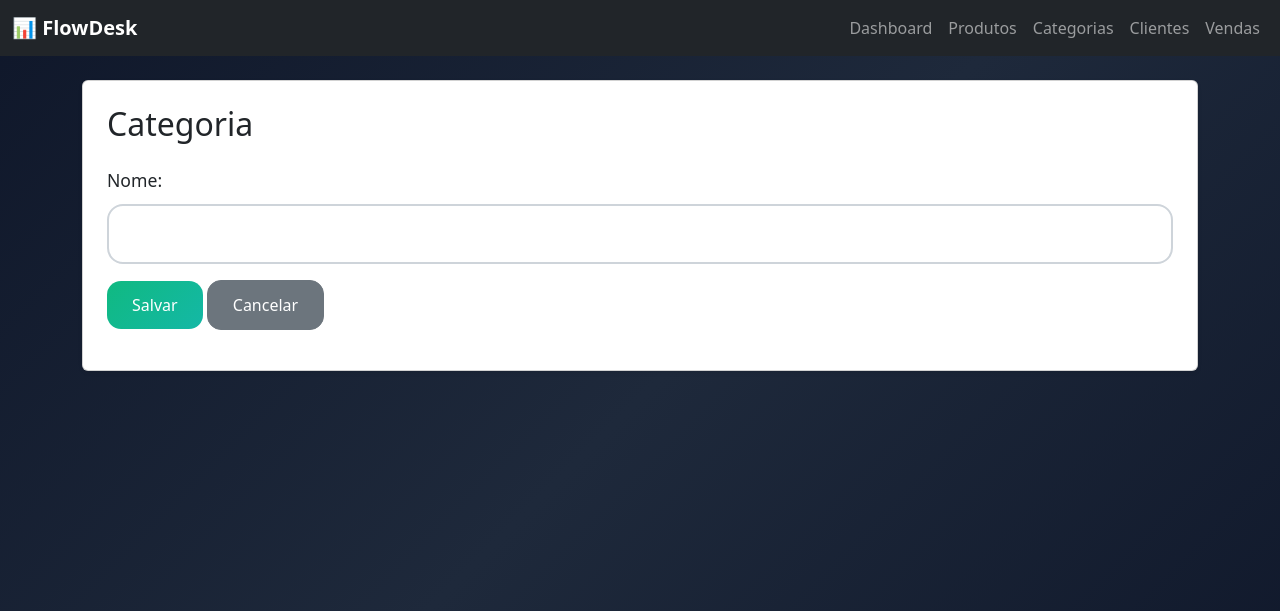
After one commit to felipe-g-ribeiro/flowdesk, a Django app: page /products/categorias/nova/ in a window 1280 px wide. The commit adds this page. Shown: the top 611 px of the page. Run offline with Django 5.2, Linux system fonts and the light colour scheme.

Commit message:
feat: CRUD de categorias

```diff
--- a/flowdesk/core/templates/base.html
+++ b/flowdesk/core/templates/base.html
@@ -37,7 +37,11 @@
             </li>
 
             <li class="nav-item">
-              <a class="nav-link" href="/products/">Produtos</a>
+              <a class="nav-link" href="{% url 'product_list' %}">Produtos</a>
+            </li>
+
+            <li class="nav-item">
+              <a class="nav-link" href="{% url 'category_list' %}">Categorias</a>
             </li>
 
             <li class="nav-item">
--- a/flowdesk/flowdesk/settings.py
+++ b/flowdesk/flowdesk/settings.py
@@ -41,6 +41,7 @@ INSTALLED_APPS = [
     'django.contrib.sessions',
     'django.contrib.messages',
     'django.contrib.staticfiles',
+    'django.contrib.humanize',
 ]
 
 MIDDLEWARE = [
--- a/flowdesk/products/forms.py
+++ b/flowdesk/products/forms.py
@@ -1,5 +1,6 @@
 from django import forms
-from .models import Product
+from .models import Product, Category
+
 
 
 class ProductForm(forms.ModelForm):
@@ -17,3 +18,16 @@ class ProductForm(forms.ModelForm):
                 }
             ),
         }
+
+class CategoryForm(forms.ModelForm):
+    class Meta:
+        model = Category
+        fields = "__all__"
+        labels = {
+            "name": "Nome",
+        }
+        widgets = {
+            "name": forms.TextInput(
+                attrs={"class": "form-control category-input"}
+            ),
+        }
--- /dev/null
+++ b/flowdesk/products/templates/products/category_form.html
@@ -0,0 +1,21 @@
+{% extends 'base.html' %}
+{% load static %}
+{% block extra_css %}
+  <link rel="stylesheet" href="{% static 'css/product_form.css' %}" />
+{% endblock %}
+
+{% block content %}
+  <div class="card p-4 shadow-sm">
+    <h2 class="mb-4">Categoria</h2>
+
+    <form method="post">
+      {% csrf_token %}
+
+      {{ form.as_p }}
+
+      <button type="submit" class="btn btn-success">Salvar</button>
+
+      <a href="{% url 'category_list' %}" class="btn btn-secondary">Cancelar</a>
+    </form>
+  </div>
+{% endblock %}
--- a/flowdesk/products/templates/products/product_list.html
+++ b/flowdesk/products/templates/products/product_list.html
@@ -1,4 +1,5 @@
 {% extends 'base.html' %}
+{% load humanize %}
 
 {% block content %}
   <h1 class="mb-4">Produtos</h1>
@@ -21,11 +22,11 @@
         <tr>
           <td>{{ product.name }}</td>
           <td>{{ product.category }}</td>
-          <td>R$ {{ product.price }}</td>
+          <td>€ {{ product.price|intcomma }}</td>
           <td>{{ product.stock }}</td>
-
           <td>
             <a href="{% url 'product_update' product.id %}" class="btn btn-warning btn-sm">Editar</a>
+            <a href="{% url 'product_delete' product.id %}" class="btn btn-danger btn-sm">Excluir</a>
           </td>
         </tr>
       {% empty %}
--- a/flowdesk/products/urls.py
+++ b/flowdesk/products/urls.py
@@ -4,6 +4,11 @@ from .views import (
     product_list,
     product_create,
     product_update,
+    product_delete,
+    category_list,
+    category_create,
+    category_update,
+    category_delete,
 )
 
 urlpatterns = [
@@ -20,4 +25,33 @@ urlpatterns = [
         product_update,
         name="product_update"
     ),
+
+    path(
+    "excluir/<int:pk>/",
+    product_delete,
+    name="product_delete"
+    ),
+    path(
+    "categorias/",
+    category_list,
+    name="category_list"
+    ),
+
+    path(
+    "categorias/nova/",
+    category_create,
+    name="category_create"
+    ),
+
+    path(
+    "categorias/editar/<int:pk>/",
+    category_update,
+    name="category_update"
+    ),
+
+    path(
+    "categorias/excluir/<int:pk>/",
+    category_delete,
+    name="category_delete"
+    ),
 ]
--- a/flowdesk/products/views.py
+++ b/flowdesk/products/views.py
@@ -1,8 +1,6 @@
-from django.shortcuts import (
-    render,
-    redirect,
-    get_object_or_404,
-)
+from django.shortcuts import render, redirect, get_object_or_404
+from .models import Product, Category
+from .forms import CategoryForm, ProductForm
 
 from .models import Product
 from .forms import ProductForm
@@ -52,3 +50,69 @@ def product_update(request, pk):
         "products/product_form.html",
         {"form": form}
     )
+
+def product_delete(request, pk):
+    product = get_object_or_404(
+        Product,
+        pk=pk
+    )
+
+    product.delete()
+
+    return redirect("product_list")
+
+def category_list(request):
+    categories = Category.objects.all()
+
+    return render(
+        request,
+        "products/category_list.html",
+        {"categories": categories}
+    )
+
+
+def category_create(request):
+    form = CategoryForm(request.POST or None)
+
+    if form.is_valid():
+        form.save()
+        return redirect("category_list")
+
+    return render(
+        request,
+        "products/category_form.html",
+        {"form": form}
+    )
+
+
+def category_update(request, pk):
+    category = get_object_or_404(
+        Category,
+        pk=pk
+    )
+
+    form = CategoryForm(
+        request.POST or None,
+        instance=category
+    )
+
+    if form.is_valid():
+        form.save()
+        return redirect("category_list")
+
+    return render(
+        request,
+        "products/category_form.html",
+        {"form": form}
+    )
+
+
+def category_delete(request, pk):
+    category = get_object_or_404(
+        Category,
+        pk=pk
+    )
+
+    category.delete()
+
+    return redirect("category_list")
--- a/flowdesk/static/css/product_form.css
+++ b/flowdesk/static/css/product_form.css
@@ -56,6 +56,14 @@
     box-sizing: border-box;
 }
 
+.category-input {
+    border: 2px solid #ced4da !important;
+
+}
+
+
+
+
 .form-control:focus,
 .form-select:focus {
     background: white;
@@ -98,3 +106,22 @@
 .mb-4 {
     margin-bottom: 25px;
 }
+
+
+#id_name.category-input {
+    background-color: #ffffff;
+    color: #212529;
+    border: 2px solid #ced4da;
+    text-align: center;
+}
+
+#id_name.category-input::placeholder {
+    color: #6c757d;
+}
+
+#id_name.category-input:focus {
+    background-color: #ffffff;
+    color: #212529;
+    border-color: #53fff1;
+    box-shadow: 0 0 20px rgba(83, 255, 241, 0.3);
+}
```
Also changed, not shown: flowdesk/products/templates/products/category_list.html (added, +34 -0 lines).
